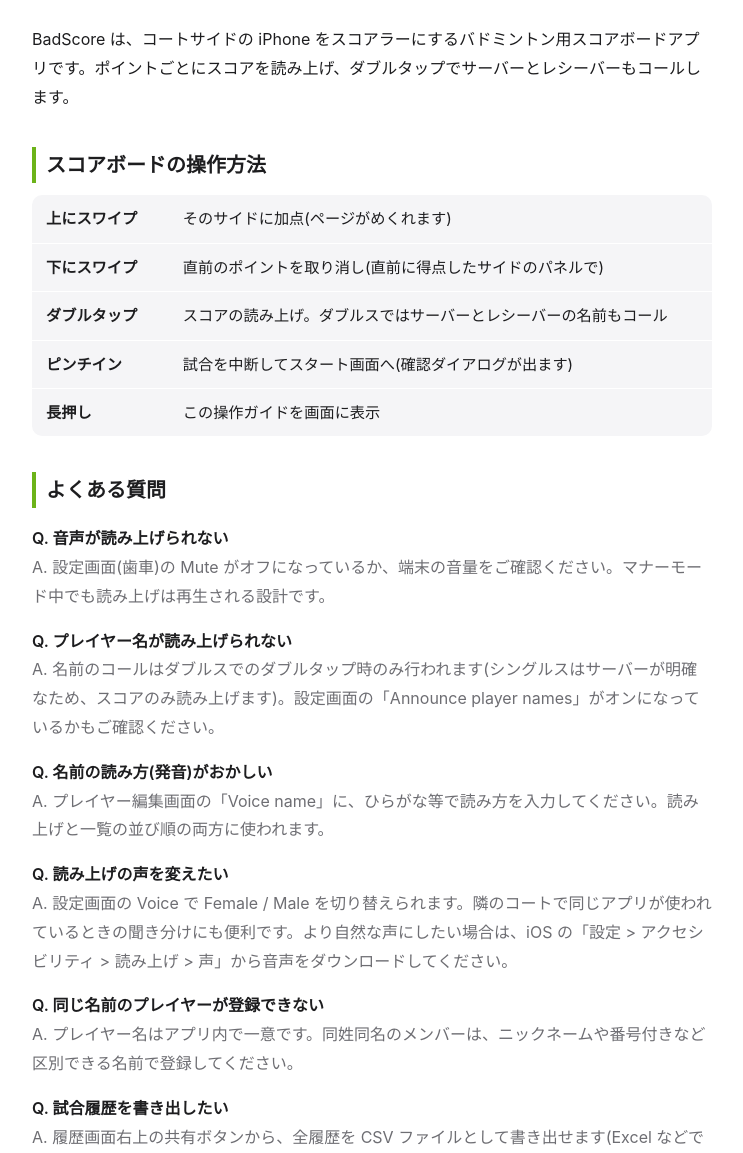
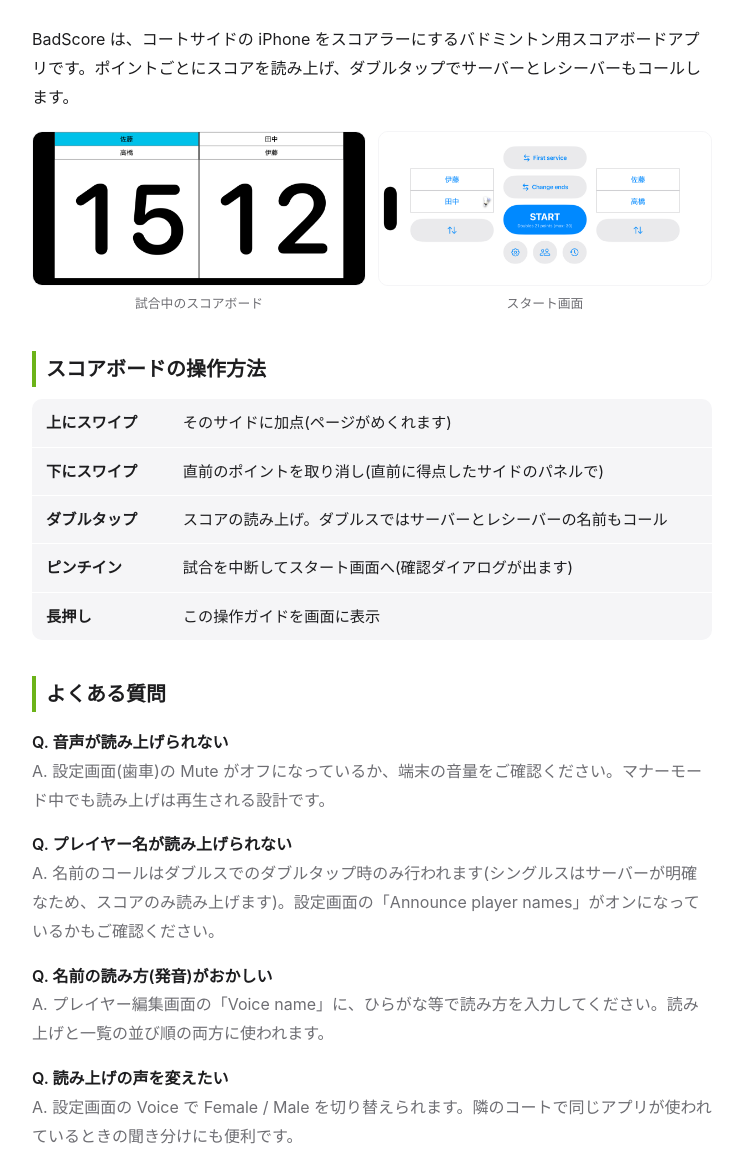
Before and after one commit to moriyatakasi/badscore-support, a plain HTML site: page index.html in a window 1280 px wide. Shown: the part 165-1318 px from the top of the page, without its empty margins (268-1011 px from the left). Drawn offline with Linux system fonts and the light colour scheme.

Commit message:
スクリーンショット追加、ボイスFAQをiOS 26実機検証の結論に合わせて修正

```diff
--- a/index.html
+++ b/index.html
@@ -36,6 +36,11 @@
   th { width: 9em; font-weight: 600; vertical-align: top; }
   tr + tr th, tr + tr td { border-top: 1px solid var(--bg); }
   a { color: var(--accent); }
+  .shots { display: flex; flex-wrap: wrap; gap: 12px; margin: 20px 0 8px; }
+  .shots figure { flex: 1 1 300px; min-width: 0; }
+  .shots img { width: 100%; height: auto; display: block; border-radius: 10px;
+               border: 1px solid var(--card); }
+  .shots figcaption { font-size: 0.8rem; color: var(--muted); text-align: center; margin-top: 6px; }
   footer { margin-top: 48px; padding-top: 16px; border-top: 1px solid var(--card); color: var(--muted); font-size: 0.85rem; }
 </style>
 </head>
@@ -46,6 +51,17 @@
 </header>
 
 <p>BadScore は、コートサイドの iPhone をスコアラーにするバドミントン用スコアボードアプリです。ポイントごとにスコアを読み上げ、ダブルタップでサーバーとレシーバーもコールします。</p>
+
+<div class="shots">
+  <figure>
+    <img src="img/board.png" alt="試合中のスコアボード画面" width="1200" height="552">
+    <figcaption>試合中のスコアボード</figcaption>
+  </figure>
+  <figure>
+    <img src="img/start.png" alt="スタート画面" width="1200" height="552">
+    <figcaption>スタート画面</figcaption>
+  </figure>
+</div>
 
 <h2>スコアボードの操作方法</h2>
 <table>
@@ -68,7 +84,10 @@
   <dd>A. プレイヤー編集画面の「Voice name」に、ひらがな等で読み方を入力してください。読み上げと一覧の並び順の両方に使われます。</dd>
 
   <dt>Q. 読み上げの声を変えたい</dt>
-  <dd>A. 設定画面の Voice で Female / Male を切り替えられます。隣のコートで同じアプリが使われているときの聞き分けにも便利です。より自然な声にしたい場合は、iOS の「設定 &gt; アクセシビリティ &gt; 読み上げ &gt; 声」から音声をダウンロードしてください。</dd>
+  <dd>A. 設定画面の Voice で Female / Male を切り替えられます。隣のコートで同じアプリが使われているときの聞き分けにも便利です。</dd>
+
+  <dt>Q. もっと自然な声で読み上げてほしい</dt>
+  <dd>A. iOS の仕様上、アプリが利用できる音声は iOS がアプリ向けに公開しているものに限られます。Siri の声や一部の高品質音声(日本語の Otoya など)は、iOS の設定画面からダウンロードできてもアプリからは利用できません。BadScore は利用可能な音声の中から最適なものを自動選択しています。なお、Siri 系以外の標準音声は「設定 &gt; アクセシビリティ &gt; 読み上げ &gt; 声」からダウンロードするとアプリにも反映されます(プレイヤー編集画面に、実際に使われる音声名が表示されます)。</dd>
 
   <dt>Q. 同じ名前のプレイヤーが登録できない</dt>
   <dd>A. プレイヤー名はアプリ内で一意です。同姓同名のメンバーは、ニックネームや番号付きなど区別できる名前で登録してください。</dd>
```
Also changed, not shown: img/board.png (added), img/start.png (added).
